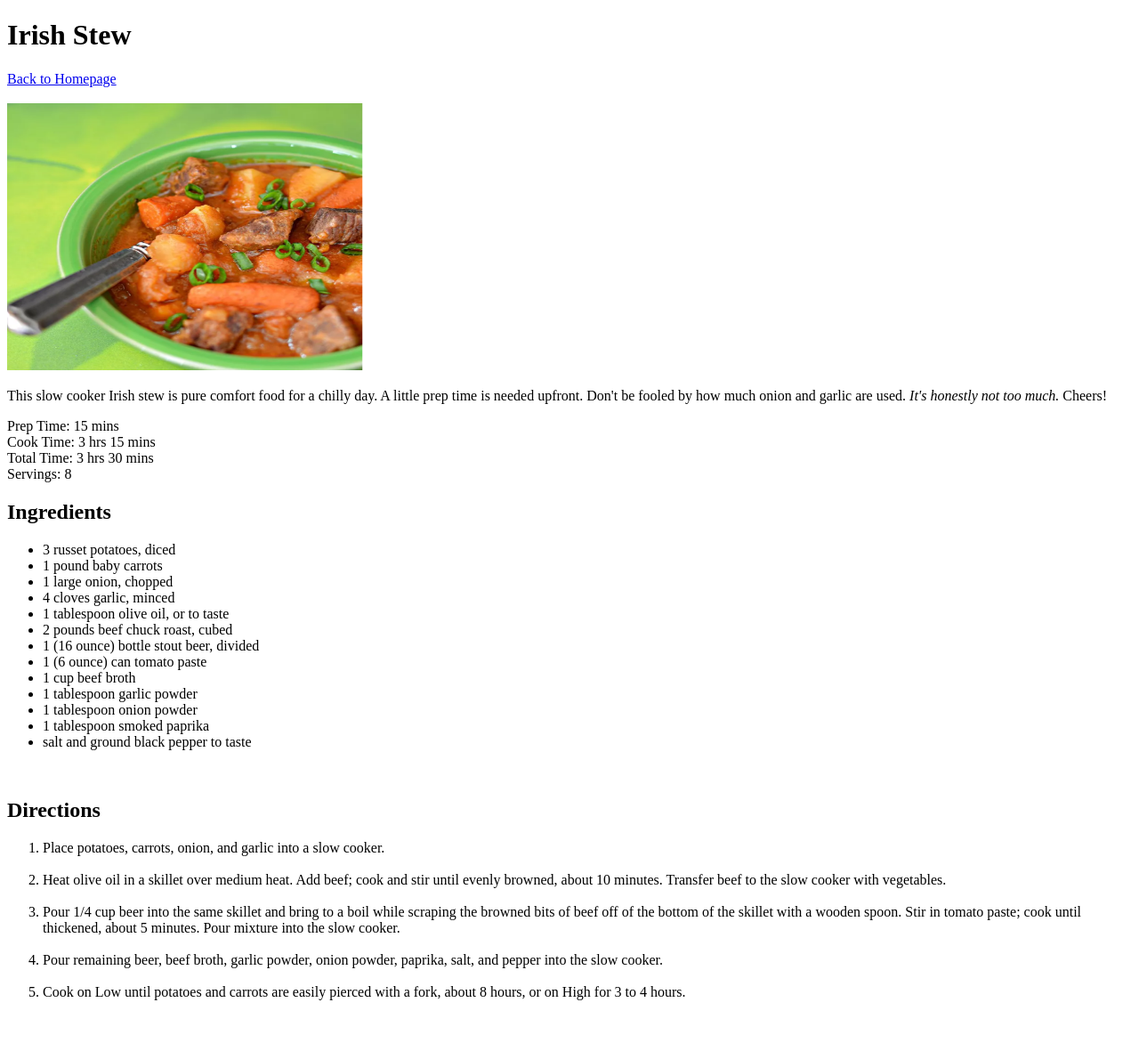
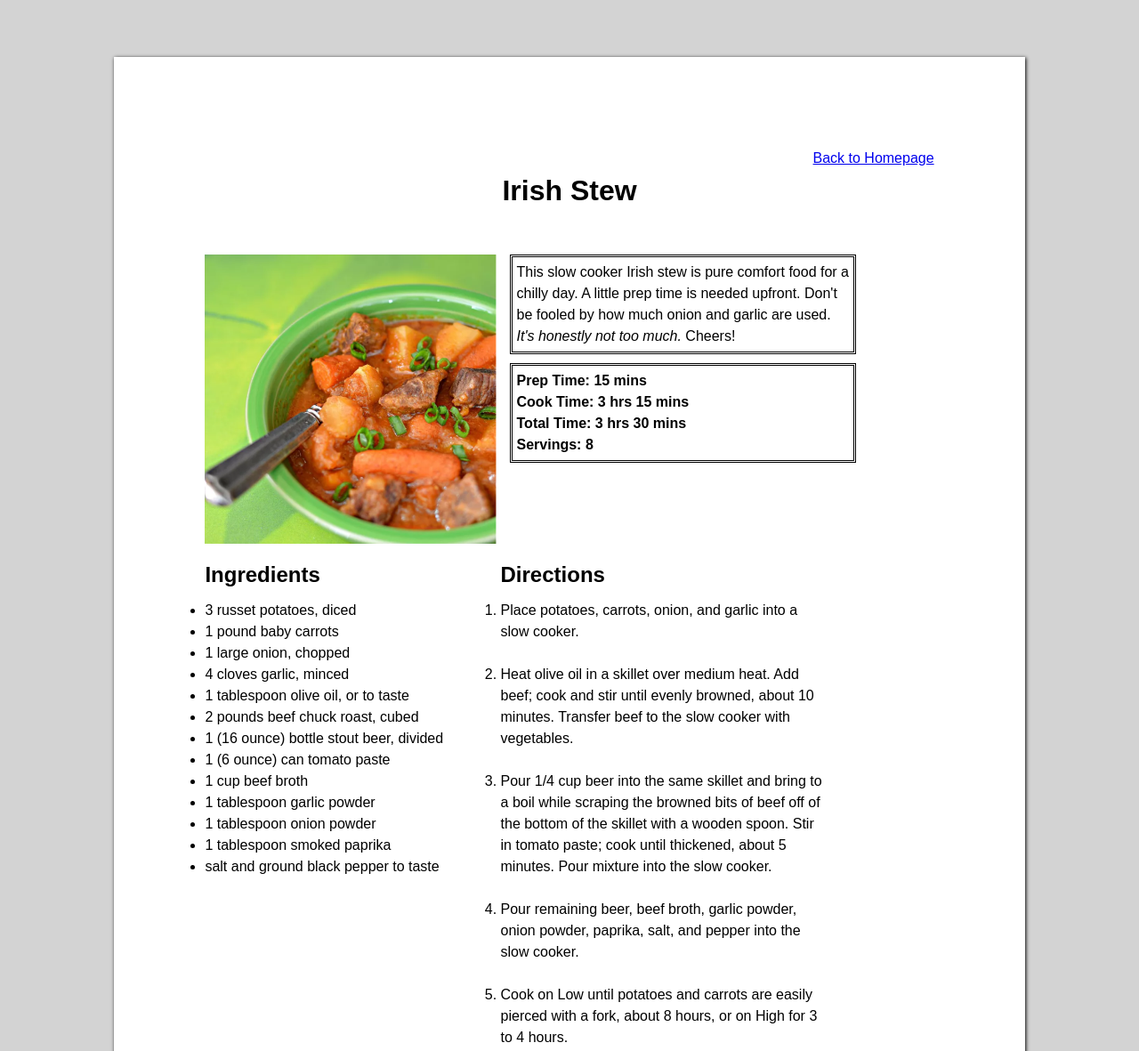
Before and after one commit to s-hesketh/odin-recipes, a plain HTML site: page pages/irish-stew.html in a window 1280 px wide. Shown: the top 1181 px of the page at 89% size. Before the commit the page ends 1140 px from the top, so only its background shows below. Drawn offline with Linux system fonts and the light colour scheme.

Commit message:
Updated homepage and recipe HTML to include classes. Created CSS file and styling to pages.

```diff
--- a/pages/irish-stew.html
+++ b/pages/irish-stew.html
@@ -3,21 +3,36 @@
     <head>
         <meta charset="UTF-8">
         <title>Irish Stew</title>
+        <link rel="stylesheet" href="../styles.css" />
     </head>
 
     <body>
-        <h1>Irish Stew</h1>
-            <a href="../index.html">Back to Homepage</a>
+        <div class="container-div">
+            <div class="recipe-card-div">
+                <div class="homepage-button-div">
+                    <a class="homepage-button" href="../index.html">Back to Homepage</a>
+                </div>
+                <h1 class="recipe-name">Irish Stew</h1>
+
                 <br>
                 <br>
-            <img src="../images/irish-stew.PNG" alt="Picture of Irish Stew" width="400" height="300">
+                <img class="recipe-image" src="../images/irish-stew.PNG" alt="Picture of Irish Stew" width="350" height="auto">
 
-            <p>This slow cooker Irish stew is pure comfort food for a chilly day. A little prep time is needed upfront. Don't be fooled by how much onion and garlic are used.<em> It's honestly not too much.</em> Cheers!</p>
+                <div class="intro-timings-div">
+                    <p class="introduction">This slow cooker Irish stew is pure comfort food for a chilly day. A little prep
+                        time is
+                        needed upfront. Don't be fooled by how much onion and garlic are used.<em> It's honestly not too
+                            much.</em>
+                        Cheers!</p>
 
-            <p>Prep Time: 15 mins <br> Cook Time: 3 hrs 15 mins <br> Total Time: 3 hrs 30 mins <br> Servings: 8</p>
+                    <p class="timings">Prep Time: 15 mins <br> Cook Time: 3 hrs 15 mins <br> Total Time: 3 hrs 30 mins <br>
+                        Servings: 8</p>
+                </div>
 
-            <h2>Ingredients</h2>
-                    <ul>
+                <div class="body-container-div">
+                    <div class="ingredients-div">
+                        <h2 class="ingredients">Ingredients</h2>
+                        <ul class="ingredients-list">
                             <li>3 russet potatoes, diced</li>
                             <li>1 pound baby carrots</li>
                             <li>1 large onion, chopped</li>
@@ -33,22 +48,34 @@
                             <li>salt and ground black pepper to taste</li>
                         </ul>
                         <br>
+                    </div>
 
-
-            <h2>Directions</h2>
-                    <ol>
+                    <div class="directions-div">
+                        <h2 class="directions">Directions</h2>
+                        <ol class="directions-list">
                             <li>Place potatoes, carrots, onion, and garlic into a slow cooker.</li>
                             <br>
-                        <li>Heat olive oil in a skillet over medium heat. Add beef; cook and stir until evenly browned, about 10 minutes. Transfer beef to the slow cooker with vegetables.</li>
+                            <li>Heat olive oil in a skillet over medium heat. Add beef; cook and stir until evenly browned, about 10
+                                minutes. Transfer beef to the slow cooker with vegetables.</li>
                             <br>
-                        <li>Pour 1/4 cup beer into the same skillet and bring to a boil while scraping the browned bits of beef off of the bottom of the skillet with a wooden spoon. Stir in tomato paste; cook until thickened, about 5 minutes. Pour mixture into the slow cooker.</li>
+                            <li>Pour 1/4 cup beer into the same skillet and bring to a boil while scraping the browned bits of beef
+                                off
+                                of the bottom of the skillet with a wooden spoon. Stir in tomato paste; cook until thickened, about
+                                5
+                                minutes. Pour mixture into the slow cooker.</li>
                             <br>
-                        <li>Pour remaining beer, beef broth, garlic powder, onion powder, paprika, salt, and pepper into the slow cooker.</li>
+                            <li>Pour remaining beer, beef broth, garlic powder, onion powder, paprika, salt, and pepper into the
+                                slow
+                                cooker.</li>
                             <br>
-                        <li>Cook on Low until potatoes and carrots are easily pierced with a fork, about 8 hours, or on High for 3 to 4 hours.</li>
-
+                            <li>Cook on Low until potatoes and carrots are easily pierced with a fork, about 8 hours, or on High for
+                                3
+                                to 4 hours.</li>
                         </ol>
-
+                    </div>
+                </div>
+            </div>
+        </div>
     </body>
 
 
--- /dev/null
+++ b/styles.css
@@ -0,0 +1,176 @@
+* {
+    line-height: 1.5;
+    margin: 0;
+    padding: 0;
+    box-sizing: border-box;
+}
+
+body {
+    font-family: Arial, Helvetica, sans-serif;
+    background-color: lightgrey;
+}
+
+.homepage-button-div {
+    text-align: right;
+}
+
+h1 {
+    text-align: center;
+}
+
+h2 {
+    margin-bottom: 10px;
+    margin-top: 10px;
+}
+
+
+.container-div {
+    background-color: white;
+    margin: 10%;
+    margin-top: 5%;
+}
+
+
+.recipe-card-div {
+    box-shadow: 1px 1px 4px black;
+    padding: 10%;
+}
+
+
+.intro-timings-div {
+    display: inline-block;
+    width: 50%;
+    vertical-align: top;
+}
+
+.intro-timings-div p {
+    border-style: double;
+    border-color: black;
+    margin: 10px;
+    margin-top: 0;
+    padding: 5px;
+}
+
+.timings {
+    font-weight: bold;
+    margin-top: 20px;
+}
+
+
+.recipe-image {
+    display: inline-block;
+    width: 40%;
+    height: auto;
+    max-width: 400px;
+}
+
+
+.ingredients-div,
+.directions-div {
+    display: inline-block;
+    vertical-align: top;
+    width: 45%;
+}
+
+.ingredients-div {
+    width: 40%;
+}
+
+.homepage-image {
+    display: block;
+    margin-left: auto;
+    margin-right: auto;
+    width: 70%;
+    margin-top: 20px;
+    margin-bottom: 20px;
+}
+
+.menu-parent-div {
+    position: relative;
+}
+
+
+.menu-div {
+    display: inline-block;
+    margin-left: auto;
+    margin-right: auto;
+    width: 20%;
+    top: 50%;
+    left: 20%;
+    position: relative;
+}
+
+
+
+
+
+
+
+
+
+
+
+
+
+
+
+
+
+
+
+
+
+
+
+
+
+
+
+
+
+/*
+.intro-timings {
+    font-weight: bold;
+    display: inline-block;
+    width: 600px;
+    vertical-align: top;
+    margin: 0px;
+}
+
+.timings,
+.ingredients,
+.directions {
+    background-color: rgb(228,230,227);
+    width: 350px;
+    font-weight: bold;
+    padding: 5px;
+}
+
+.ingredients,
+.directions {
+    color: red;
+}
+
+.ingredients-list,
+.directions-list {
+    color: blue;
+    border-style: dashed;
+    border-color: black;
+    padding-top: 5px;
+    padding-bottom: 5px;
+}
+
+.ingredients-list {
+    width: 30%;
+    display: flexbox;
+}
+
+.recipe-image {
+    display: inline-block;
+}
+
+.timings {
+    display: inline-block;
+    vertical-align: top;
+}
+*/
```
Also changed, not shown: index.html (+39 -9 lines), pages/chili-oil-noodles.html (+33 -15 lines), pages/tomahawk-steak.html (+58 -25 lines). Lines whose indentation alone changed are shown as unchanged.
